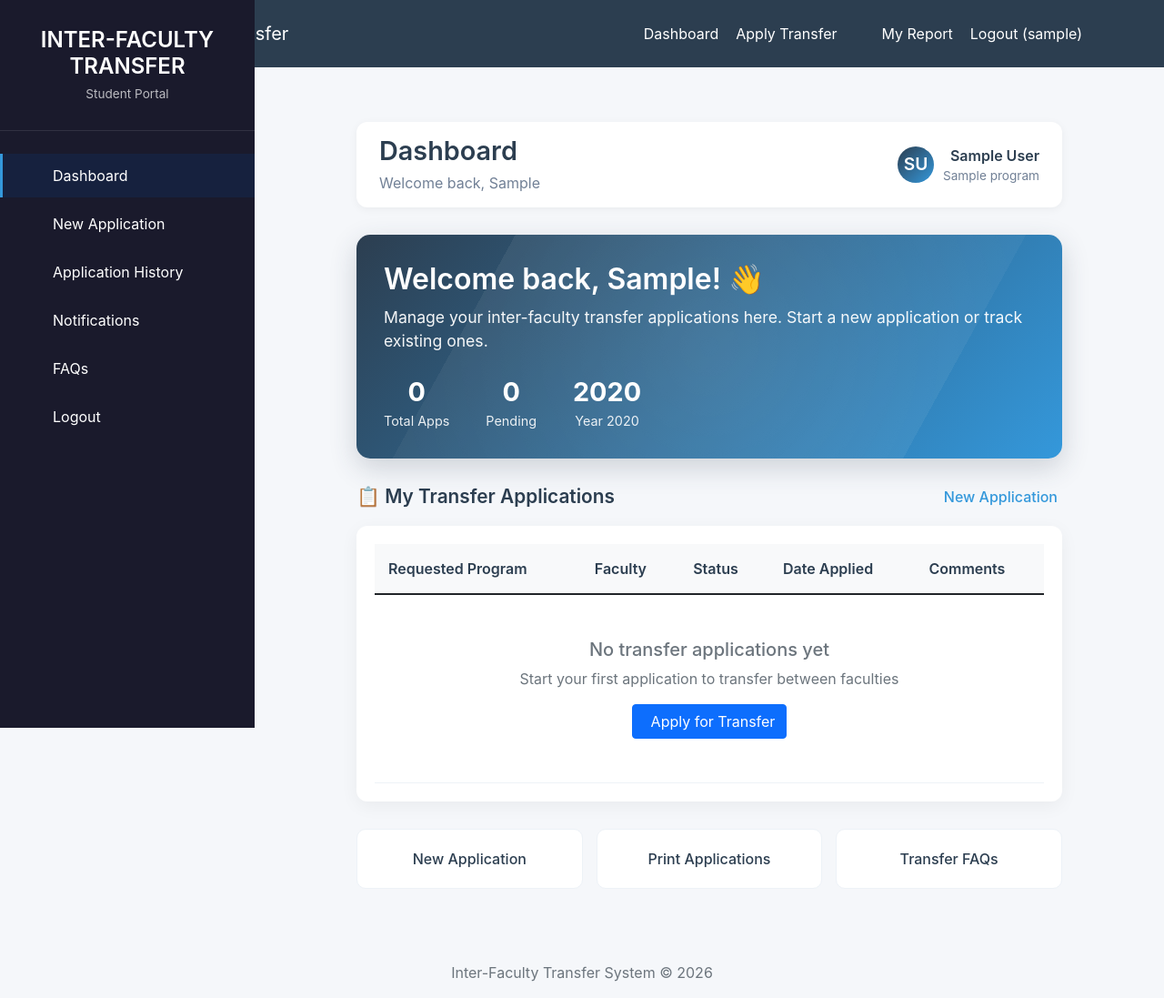
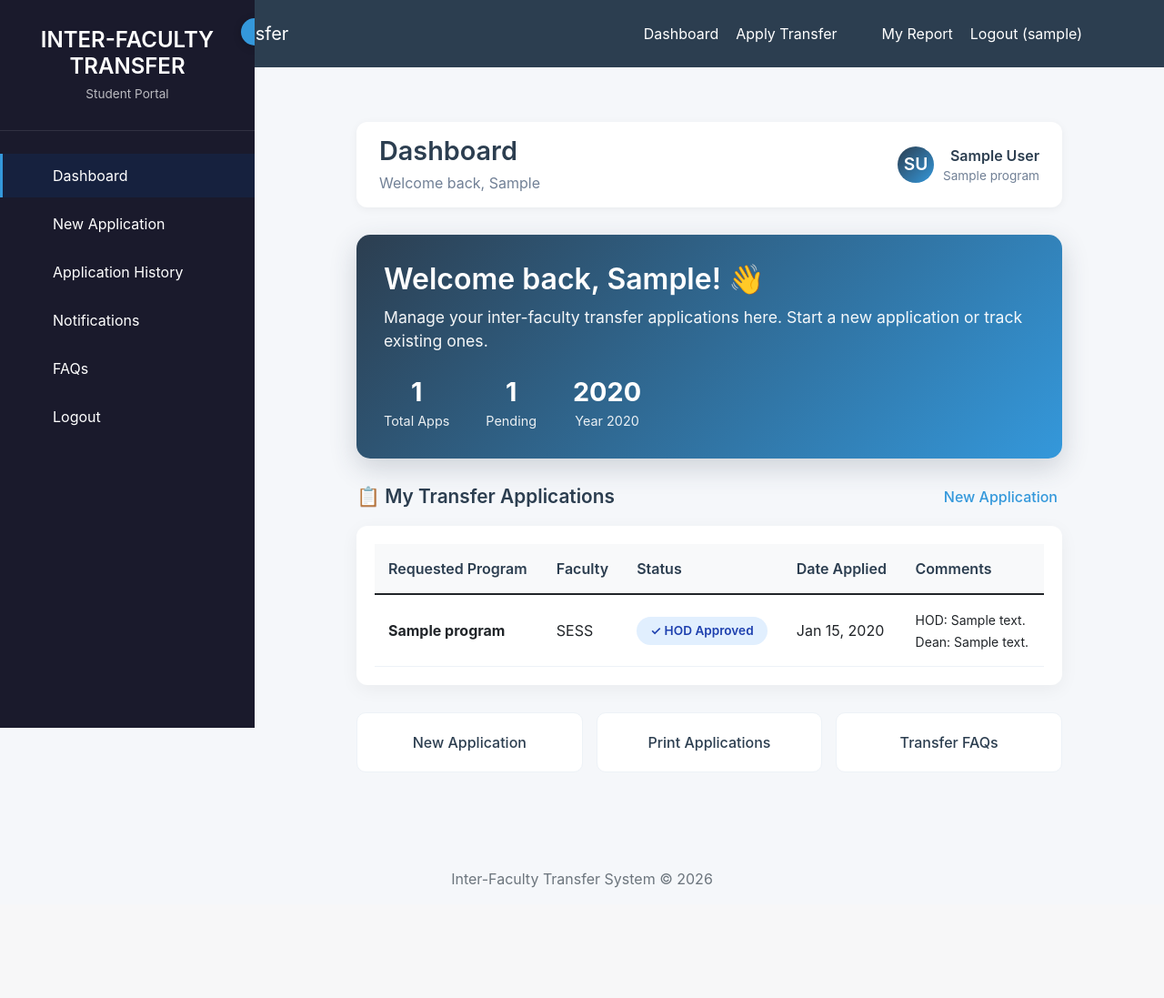
Before and after one commit to jontez756/interfaculty, a Django app: page /dashboard/ in a window 1280 px wide. Shown: the whole page at 91% size. After the commit the page ends 976 px from the top, so only its background shows below. Run offline with Django 5.2, Linux system fonts and the light colour scheme; a user stored in the database is signed in; tables that the repository leaves empty hold one stand-in row (values such as "Sample post"); data that the repository does not hold is empty.

Commit message:
Fix student dashboard - add collapsible sidebar and display applications

```diff
--- a/templates/student_dashboard.html
+++ b/templates/student_dashboard.html
@@ -21,12 +21,14 @@
         font-family: 'Inter', -apple-system, BlinkMacSystemFont, sans-serif;
         margin: 0;
         padding: 0;
+        overflow-x: hidden;
     }
 
     /* Main Layout */
     .portal-container {
         display: flex;
         min-height: 100vh;
+        position: relative;
     }
 
     /* Sidebar Styles */
@@ -40,12 +42,18 @@
         bottom: 0;
         overflow-y: auto;
         z-index: 1000;
+        transition: transform 0.3s ease;
+    }
+
+    .sidebar.collapsed {
+        transform: translateX(-280px);
     }
 
     .sidebar-header {
         padding: 30px 20px;
         text-align: center;
         border-bottom: 1px solid rgba(255,255,255,0.1);
+        position: relative;
     }
 
     .sidebar-header h2 {
@@ -53,12 +61,53 @@
         font-weight: 600;
         margin: 0;
         color: white;
+        transition: opacity 0.3s;
+    }
+
+    .sidebar.collapsed .sidebar-header h2 {
+        opacity: 0;
     }
 
     .sidebar-header p {
         font-size: 0.85rem;
         color: rgba(255,255,255,0.7);
         margin: 5px 0 0;
+        transition: opacity 0.3s;
+    }
+
+    .sidebar.collapsed .sidebar-header p {
+        opacity: 0;
+    }
+
+    .toggle-btn {
+        position: absolute;
+        top: 20px;
+        right: -15px;
+        width: 30px;
+        height: 30px;
+        background: var(--secondary);
+        border: none;
+        border-radius: 50%;
+        color: white;
+        cursor: pointer;
+        display: flex;
+        align-items: center;
+        justify-content: center;
+        box-shadow: 0 2px 10px rgba(0,0,0,0.2);
+        z-index: 1001;
+        transition: transform 0.3s;
+    }
+
+    .toggle-btn:hover {
+        transform: scale(1.1);
+    }
+
+    .toggle-btn i {
+        font-size: 1rem;
+    }
+
+    .sidebar.collapsed .toggle-btn i {
+        transform: rotate(180deg);
     }
 
     .nav-menu {
@@ -99,6 +148,13 @@
 
     .nav-link span {
         flex: 1;
+        transition: opacity 0.3s;
+    }
+
+    .sidebar.collapsed .nav-link span {
+        opacity: 0;
+        width: 0;
+        display: none;
     }
 
     .nav-link .badge {
@@ -107,6 +163,12 @@
         font-size: 0.75rem;
         padding: 3px 8px;
         border-radius: 12px;
+        transition: opacity 0.3s;
+    }
+
+    .sidebar.collapsed .nav-link .badge {
+        opacity: 0;
+        display: none;
     }
 
     /* Main Content */
@@ -114,6 +176,11 @@
         flex: 1;
         margin-left: 280px;
         padding: 30px;
+        transition: margin-left 0.3s ease;
+    }
+
+    .main-content.expanded {
+        margin-left: 0;
     }
 
     /* Top Bar */
@@ -211,29 +278,6 @@
         color: white;
         margin-bottom: 30px;
         box-shadow: 0 10px 30px rgba(44, 62, 80, 0.2);
-        position: relative;
-        overflow: hidden;
-    }
-
-    .welcome-card::before {
-        content: '';
-        position: absolute;
-        top: -50%;
-        right: -50%;
-        width: 200%;
-        height: 200%;
-        background: radial-gradient(circle, rgba(255,255,255,0.1) 0%, transparent 70%);
-        animation: rotate 20s linear infinite;
-    }
-
-    @keyframes rotate {
-        from { transform: rotate(0deg); }
-        to { transform: rotate(360deg); }
-    }
-
-    .welcome-content {
-        position: relative;
-        z-index: 1;
     }
 
     .welcome-content h2 {
@@ -397,8 +441,11 @@
     /* Responsive */
     @media (max-width: 768px) {
         .sidebar {
-            width: 0;
-            transform: translateX(-100%);
+            transform: translateX(-280px);
+        }
+
+        .sidebar.mobile-visible {
+            transform: translateX(0);
         }
 
         .main-content {
@@ -413,7 +460,11 @@
 
 <div class="portal-container">
     <!-- Sidebar -->
-    <div class="sidebar">
+    <div class="sidebar" id="sidebar">
+        <button class="toggle-btn" id="toggleSidebar">
+            <i class="fas fa-chevron-left"></i>
+        </button>
+
         <div class="sidebar-header">
             <h2>INTER-FACULTY<br>TRANSFER</h2>
             <p>Student Portal</p>
@@ -463,7 +514,7 @@
     </div>
 
     <!-- Main Content -->
-    <div class="main-content">
+    <div class="main-content" id="mainContent">
         <!-- Top Bar -->
         <div class="top-bar">
             <div class="page-title">
@@ -496,13 +547,13 @@
                 <p>Manage your inter-faculty transfer applications here. Start a new application or track existing ones.</p>
                 <div class="welcome-stats">
                     <div class="stat-item">
-                        <div class="stat-value">{{ applications|length }}</div>
+                        <div class="stat-value">{{ applications.count }}</div>
                         <div class="stat-label">Total Apps</div>
                     </div>
                     <div class="stat-item">
                         <div class="stat-value">
-                            {% with pending=applications|dictsort:"status" %}
-                                {{ applications|length }}
+                            {% with pending=applications %}
+                                {{ applications.count }}
                             {% endwith %}
                         </div>
                         <div class="stat-label">Pending</div>
@@ -610,4 +661,28 @@
         </div>
     </div>
 </div>
+
+<script>
+    document.addEventListener('DOMContentLoaded', function() {
+        const sidebar = document.getElementById('sidebar');
+        const mainContent = document.getElementById('mainContent');
+        const toggleBtn = document.getElementById('toggleSidebar');
+
+        // Check if sidebar state is saved
+        const sidebarCollapsed = localStorage.getItem('sidebarCollapsed') === 'true';
+
+        if (sidebarCollapsed) {
+            sidebar.classList.add('collapsed');
+            mainContent.classList.add('expanded');
+        }
+
+        toggleBtn.addEventListener('click', function() {
+            sidebar.classList.toggle('collapsed');
+            mainContent.classList.toggle('expanded');
+
+            // Save state
+            localStorage.setItem('sidebarCollapsed', sidebar.classList.contains('collapsed'));
+        });
+    });
+</script>
 {% endblock %}
--- a/transfer/views.py
+++ b/transfer/views.py
@@ -103,10 +103,44 @@
 
 @login_required
 def student_dashboard(request):
-    student = Student.objects.get(user=request.user)
-    return render(request, 'student_dashboard.html', {'student': student})
+    try:
+        # Check if user is a student
+        profile = Profile.objects.get(user=request.user)
+        if profile.user_type != 'student':
+            messages.error(request, 'Access denied. Student dashboard only.')
+            return redirect('dashboard_redirect')
 
+        student = Student.objects.get(user=request.user)
+        # THIS LINE IS CRITICAL - make sure it's there
+        applications = TransferApplication.objects.filter(student=student).order_by('-application_date')
+        notifications = Notification.objects.filter(user=request.user, is_read=False).order_by('-created_at')
 
+        # Mark notifications as read
+        for notification in notifications:
+            notification.is_read = True
+            notification.save()
+
+        # Check if student has completed their profile
+        has_completed_profile = all([
+            student.kcse_index_no,
+            student.mean_grade,
+            student.kcse_slip
+        ])
+
+    except Student.DoesNotExist:
+        messages.warning(request, 'Please complete your student profile first.')
+        return redirect('student_application_form')
+    except Profile.DoesNotExist:
+        messages.error(request, 'Profile not found. Please contact admin.')
+        return redirect('home')
+
+    context = {
+        'student': student,
+        'applications': applications,  # This must be passed to template
+        'notifications': notifications,
+        'has_completed_profile': has_completed_profile,
+    }
+    return render(request, 'student_dashboard.html', context)
 
 
 
```
